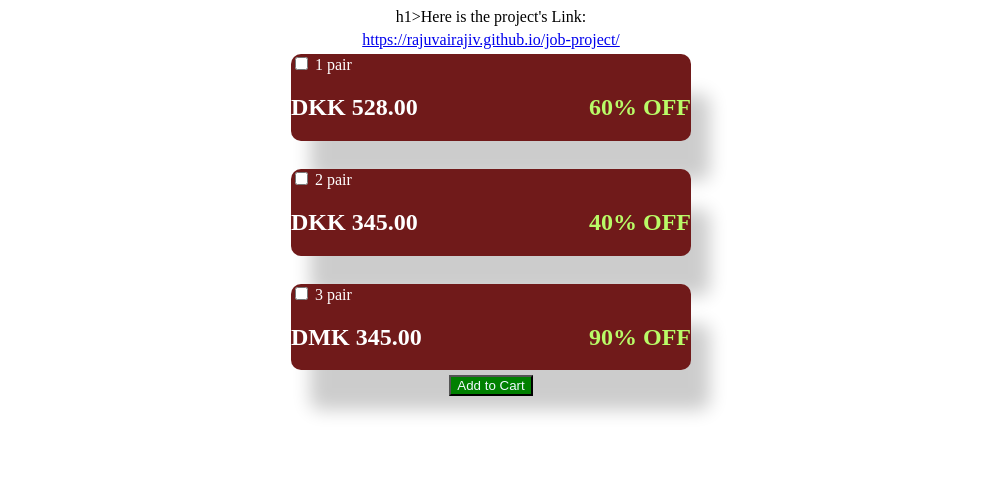
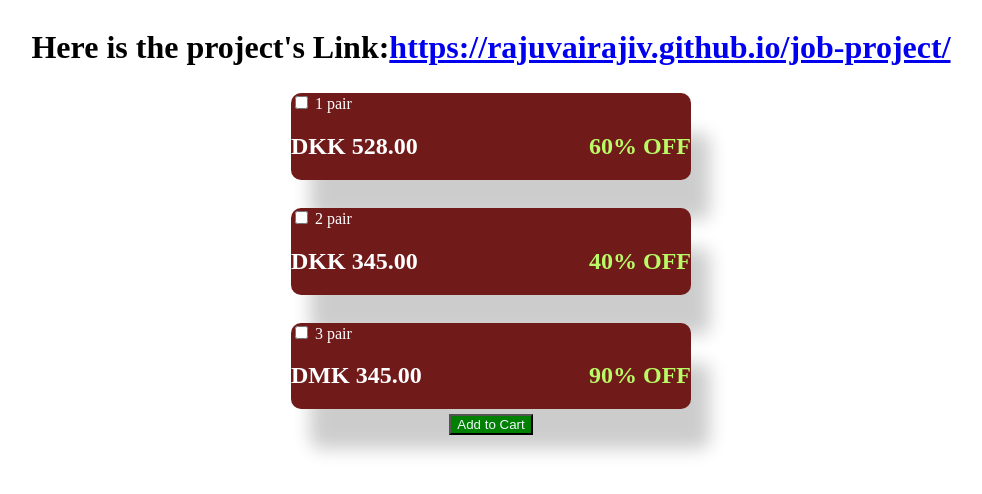
Before and after one commit to RajivKymarRoy/job-project, a plain HTML site: page index.html in a window 1280 px wide. Shown: the whole page, without its empty margins (149-1131 px from the left). Drawn offline with Linux system fonts and the light colour scheme.

Commit message:
Update index.html

```diff
--- a/index.html
+++ b/index.html
@@ -10,7 +10,7 @@
 
     <body>
         <div class="papabox">
-            h1>Here is the project's Link:<a href="#">https://rajuvairajiv.github.io/job-project/</a>
+            <h1>Here is the project's Link:<a href="#">https://rajuvairajiv.github.io/job-project/</a>
             </h1>
             <div class="box">
                 <input type="checkbox" onclick="myfunction1()">
```
